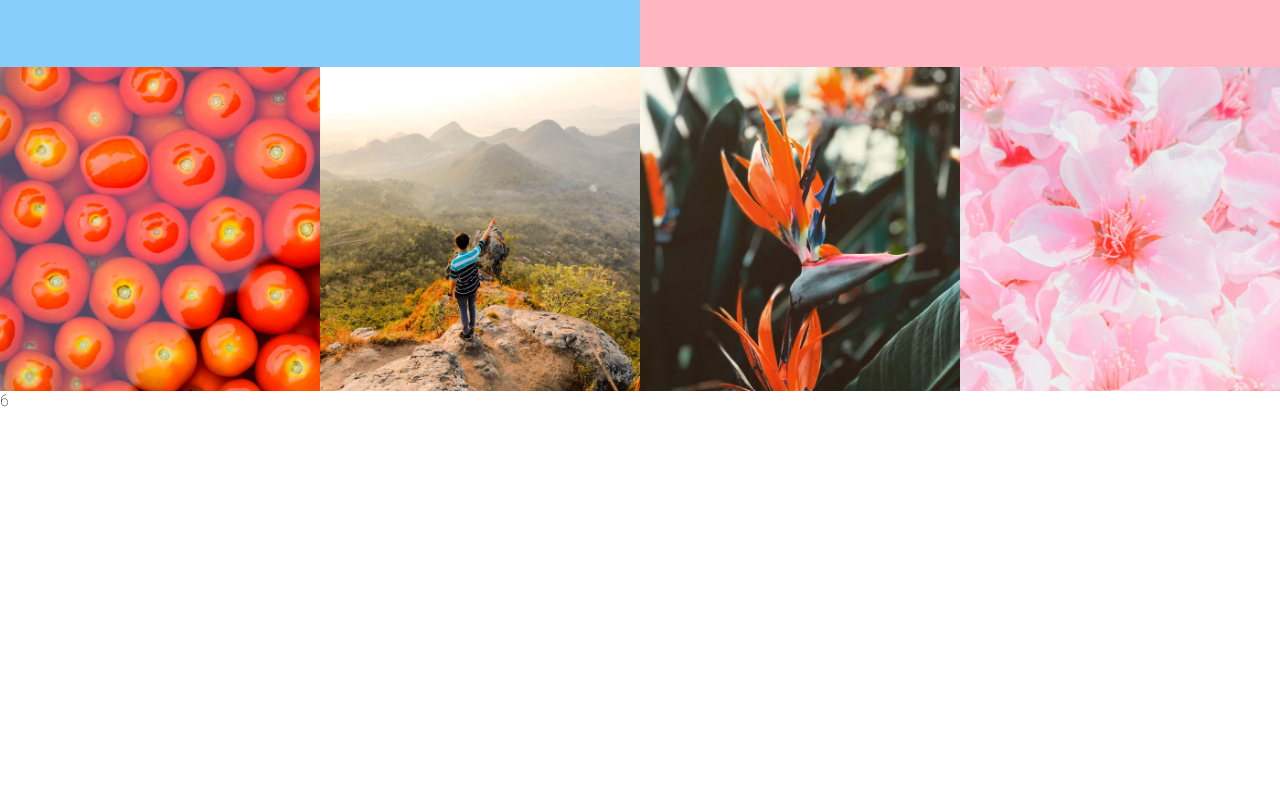
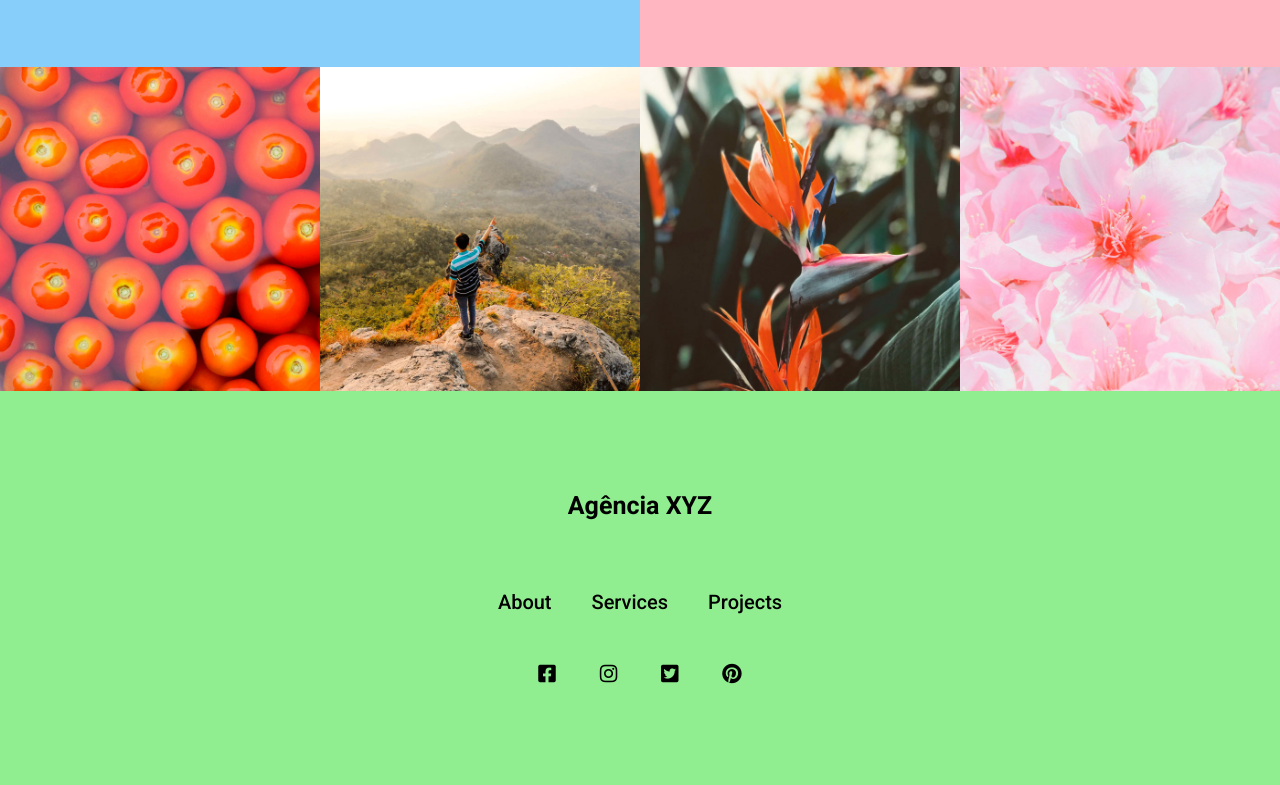
Before and after one commit to Caabee/Landing-page-agencia-xyz, a plain HTML site: page index.html in a window 1280 px wide. Shown: the part 2326-3111 px from the top of the page. Before the commit the page ends 2736 px from the top, so only its background shows below. Drawn offline with Linux system fonts and the light colour scheme.

Commit message:
feita modificação no footer html e css (final)

```diff
--- a/index.html
+++ b/index.html
@@ -70,7 +70,7 @@
         <h2>We make cool things</h2>
     </section>
 
-    <section class="about">
+    <section class="about" id="about">
         <div class="item">
             <h3>Title</h3>
             <p>Lorem, ipsum dolor sit amet consectetur adipisicing elit. Aperiam dolorem sint saepe vitae eius omnis cum
@@ -92,7 +92,7 @@
 
     </section>
 
-    <section class="services">
+    <section class="services" id="services">
         <div class="service">
             <img src="./src/images/bolinha1.png" alt="bolinha1" />
             <div class="service-info">
@@ -114,7 +114,7 @@
         </div>
     </section>
 
-    <section class="projects">
+    <section class="projects" id="projects">
         <div class="project">
             <a href="">
                 <img src="./src/images/tomatoes.jpg" alt="tomatoes">
@@ -138,8 +138,30 @@
 
     </section>
 
-    <footer class="footer">
-        6
+    <footer class="footer" id="contact">
+        <h4>Agência XYZ</h4>
+        <nav>
+            <ul>
+                <li><a href="#about">About</a></li>
+                <li><a href="#services">Services</a></li>
+                <li><a href="#projects">Projects</a></li>
+            </ul>
+        </nav>
+
+        <div class="social">
+            <a href="">
+                <i class="fab fa-facebook-square"></i>
+            </a>
+            <a href="">
+                <i class="fab fa-instagram"></i>
+            </a>
+            <a href="">
+                <i class="fab fa-twitter-square"></i>
+            </a>
+            <a href="">
+                <i class="fab fa-pinterest"></i>
+            </a>
+        </div>
     </footer>
 </body>
 
--- a/src/css/style.css
+++ b/src/css/style.css
@@ -74,6 +74,7 @@ body {
         -webkit-transform: translateY(0);
         opacity: 0.4;
     }
+
     100% {
         -webkit-transform: translateY(0.8em);
         opacity: 0.9;
@@ -118,7 +119,7 @@ body {
 .about .item p {
     font-size: 1.8rem;
     font-weight: 400;
-    margin: 30px 0 ;
+    margin: 30px 0;
 }
 
 .about .item .btn-know-more {
@@ -215,19 +216,19 @@ body {
     transition: 0.3s ease;
 }
 
-.projects a:hover{
+.projects a:hover {
     opacity: 0.8;
 
 }
 
-@media (max-width:768px){
+@media (max-width:768px) {
     .projects {
         grid-template-columns: 1fr 1fr;
         grid-template-rows: 1fr 1fr;
     }
 }
 
-@media (max-width:450px){
+@media (max-width:450px) {
     .projects {
         grid-template-columns: 1fr;
         grid-template-rows: repeat(4, 1fr);
@@ -238,4 +239,52 @@ body {
 
 .footer {
     grid-area: footer;
+    display: flex;
+    background-color: lightgreen;
+    flex-direction: column;
+    text-align: center;
+    padding: 100px 0;
 }
+
+.footer h4 {
+    font-weight: 700;
+    font-size: 2.5rem;
+    margin-bottom: 20px;
+}
+
+.footer nav {
+    margin: 50px 0;
+}
+
+.footer nav ul {
+    display: flex;
+    justify-content: center;
+    max-width: 320px;
+    margin: 0 auto;
+}
+
+.footer nav ul li a {
+    font-weight: 500;
+    font-size: 2rem;
+    margin: 20px;
+    transition: 0.3s;
+}
+
+.footer nav ul li a:hover {
+    font-weight: 700px;
+    color: #fff;
+}
+
+.footer .social i {
+    font-size: 2rem;
+    transition: 0.3s;
+}
+
+.footer .social a {
+    margin: 20px;
+}
+
+.footer .social a:hover{
+    color: #fff;
+    font-weight: 700;
+}
```
